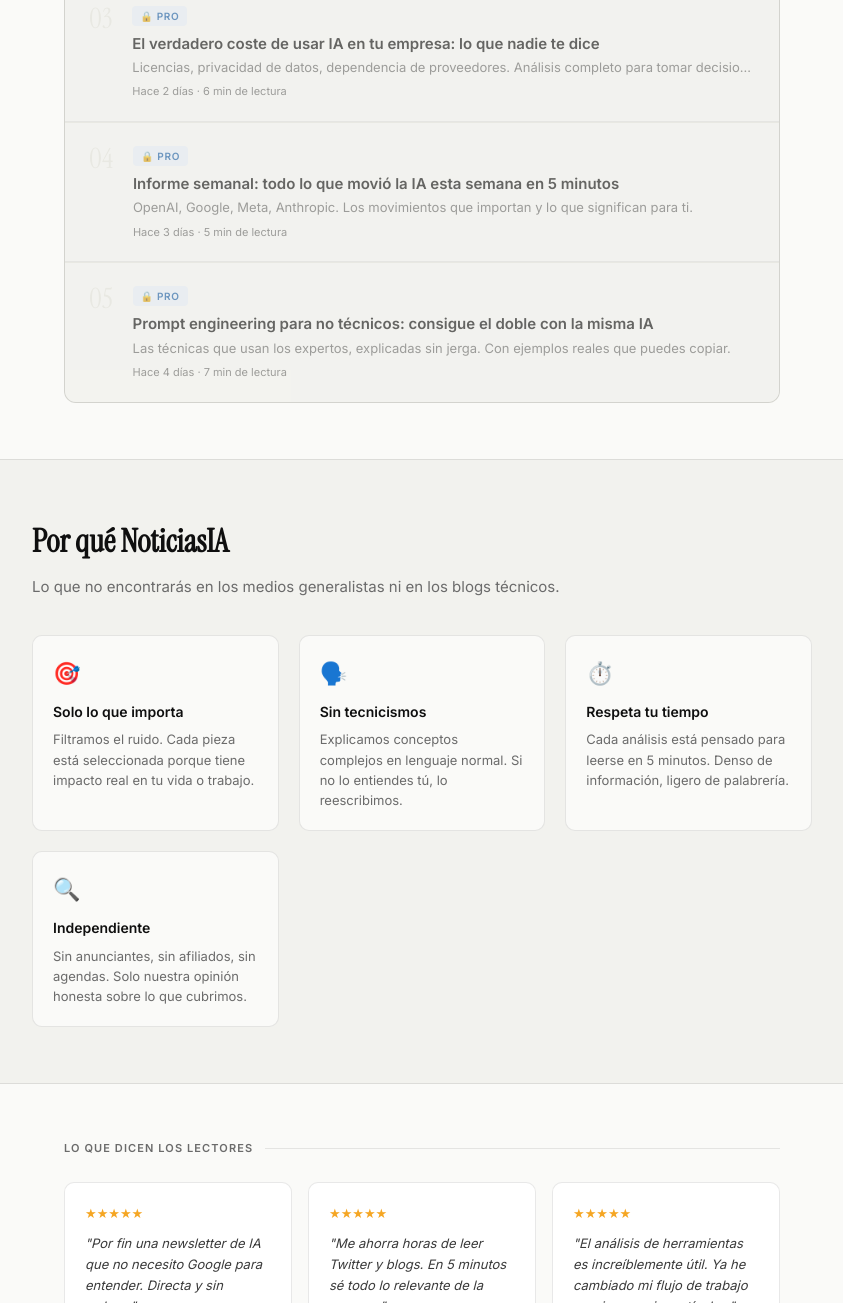
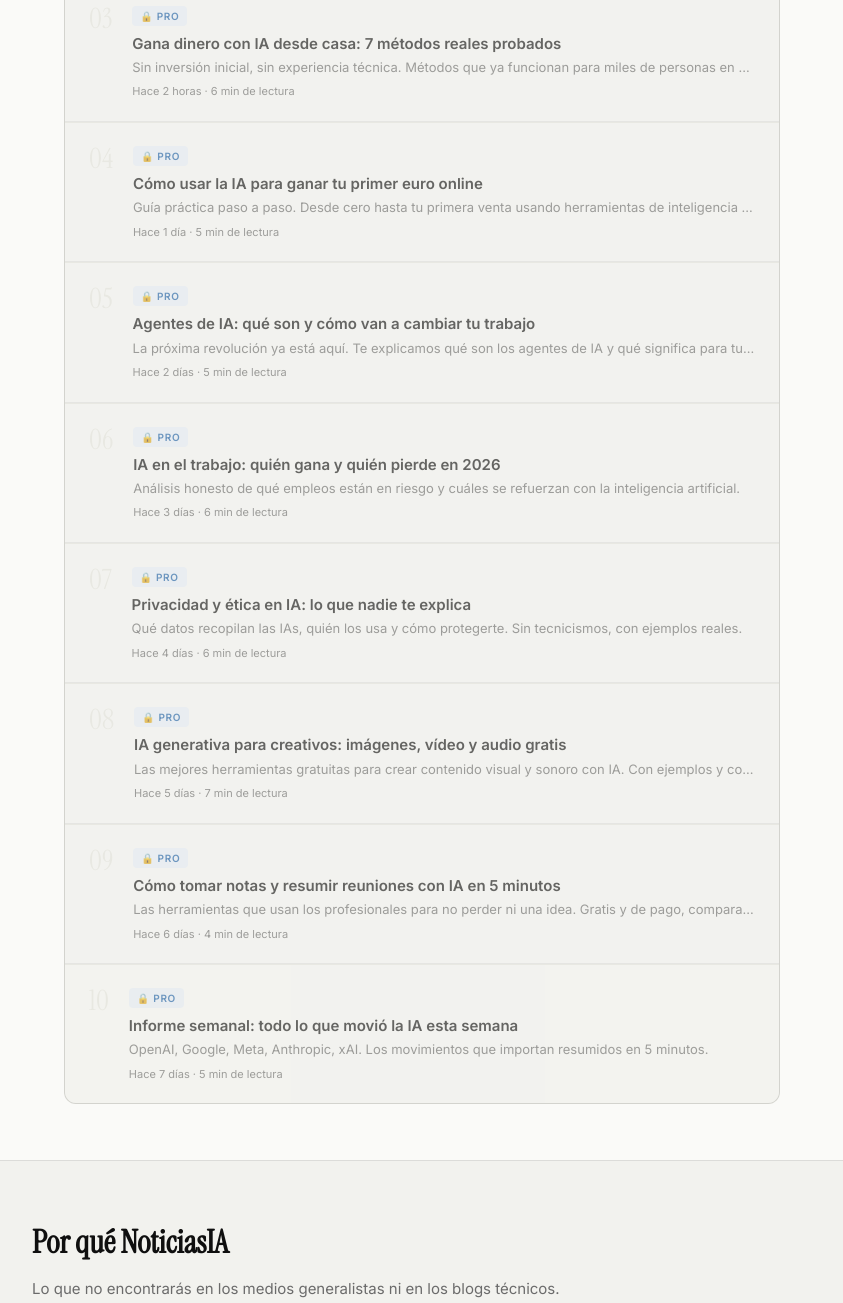
Before and after one commit to reivax2/intelibrief-frontend, a plain HTML site: page index.html in a window 1280 px wide. Shown: the part 1155-2458 px from the top of the page, without its empty margins (218-1061 px from the left). Drawn offline with Linux system fonts and the light colour scheme; a script that the page names is missing.

Commit message:
Update index.html

```diff
--- a/index.html
+++ b/index.html
@@ -275,7 +275,7 @@ footer{border-top:1px solid var(--border);padding:24px 32px;display:flex;align-i
       <div class="art-num">01</div>
       <div class="art-body">
         <div class="art-tag tag-free">✓ Gratis</div>
-        <div class="art-title">ChatGPT, Gemini o Claude: ¿cuál te conviene usar en 2025?</div>
+        <div class="art-title">ChatGPT, Gemini o Claude: ¿cuál te conviene usar en 2026?</div>
         <div class="art-excerpt">Comparativa honesta de los tres grandes. Sin publicidad, sin afiliados. Solo lo que necesitas saber para elegir.</div>
         <div class="art-meta">Hace 1 hora · 4 min de lectura</div>
       </div>
@@ -293,27 +293,72 @@ footer{border-top:1px solid var(--border);padding:24px 32px;display:flex;align-i
       <div class="art-num">03</div>
       <div class="art-body">
         <div class="art-tag tag-pro">🔒 Pro</div>
-        <div class="art-title">El verdadero coste de usar IA en tu empresa: lo que nadie te dice</div>
-        <div class="art-excerpt">Licencias, privacidad de datos, dependencia de proveedores. Análisis completo para tomar decisiones informadas.</div>
-        <div class="art-meta">Hace 2 días · 6 min de lectura</div>
+        <div class="art-title">Gana dinero con IA desde casa: 7 métodos reales probados</div>
+        <div class="art-excerpt">Sin inversión inicial, sin experiencia técnica. Métodos que ya funcionan para miles de personas en 2026.</div>
+        <div class="art-meta">Hace 2 horas · 6 min de lectura</div>
       </div>
     </div>
     <div class="art locked" onclick="showPaywall()">
       <div class="art-num">04</div>
       <div class="art-body">
         <div class="art-tag tag-pro">🔒 Pro</div>
-        <div class="art-title">Informe semanal: todo lo que movió la IA esta semana en 5 minutos</div>
-        <div class="art-excerpt">OpenAI, Google, Meta, Anthropic. Los movimientos que importan y lo que significan para ti.</div>
-        <div class="art-meta">Hace 3 días · 5 min de lectura</div>
+        <div class="art-title">Cómo usar la IA para ganar tu primer euro online</div>
+        <div class="art-excerpt">Guía práctica paso a paso. Desde cero hasta tu primera venta usando herramientas de inteligencia artificial.</div>
+        <div class="art-meta">Hace 1 día · 5 min de lectura</div>
       </div>
     </div>
     <div class="art locked" onclick="showPaywall()">
       <div class="art-num">05</div>
       <div class="art-body">
         <div class="art-tag tag-pro">🔒 Pro</div>
-        <div class="art-title">Prompt engineering para no técnicos: consigue el doble con la misma IA</div>
-        <div class="art-excerpt">Las técnicas que usan los expertos, explicadas sin jerga. Con ejemplos reales que puedes copiar.</div>
-        <div class="art-meta">Hace 4 días · 7 min de lectura</div>
+        <div class="art-title">Agentes de IA: qué son y cómo van a cambiar tu trabajo</div>
+        <div class="art-excerpt">La próxima revolución ya está aquí. Te explicamos qué son los agentes de IA y qué significa para tu empleo.</div>
+        <div class="art-meta">Hace 2 días · 5 min de lectura</div>
+      </div>
+    </div>
+    <div class="art locked" onclick="showPaywall()">
+      <div class="art-num">06</div>
+      <div class="art-body">
+        <div class="art-tag tag-pro">🔒 Pro</div>
+        <div class="art-title">IA en el trabajo: quién gana y quién pierde en 2026</div>
+        <div class="art-excerpt">Análisis honesto de qué empleos están en riesgo y cuáles se refuerzan con la inteligencia artificial.</div>
+        <div class="art-meta">Hace 3 días · 6 min de lectura</div>
+      </div>
+    </div>
+    <div class="art locked" onclick="showPaywall()">
+      <div class="art-num">07</div>
+      <div class="art-body">
+        <div class="art-tag tag-pro">🔒 Pro</div>
+        <div class="art-title">Privacidad y ética en IA: lo que nadie te explica</div>
+        <div class="art-excerpt">Qué datos recopilan las IAs, quién los usa y cómo protegerte. Sin tecnicismos, con ejemplos reales.</div>
+        <div class="art-meta">Hace 4 días · 6 min de lectura</div>
+      </div>
+    </div>
+    <div class="art locked" onclick="showPaywall()">
+      <div class="art-num">08</div>
+      <div class="art-body">
+        <div class="art-tag tag-pro">🔒 Pro</div>
+        <div class="art-title">IA generativa para creativos: imágenes, vídeo y audio gratis</div>
+        <div class="art-excerpt">Las mejores herramientas gratuitas para crear contenido visual y sonoro con IA. Con ejemplos y comparativas.</div>
+        <div class="art-meta">Hace 5 días · 7 min de lectura</div>
+      </div>
+    </div>
+    <div class="art locked" onclick="showPaywall()">
+      <div class="art-num">09</div>
+      <div class="art-body">
+        <div class="art-tag tag-pro">🔒 Pro</div>
+        <div class="art-title">Cómo tomar notas y resumir reuniones con IA en 5 minutos</div>
+        <div class="art-excerpt">Las herramientas que usan los profesionales para no perder ni una idea. Gratis y de pago, comparadas.</div>
+        <div class="art-meta">Hace 6 días · 4 min de lectura</div>
+      </div>
+    </div>
+    <div class="art locked" onclick="showPaywall()">
+      <div class="art-num">10</div>
+      <div class="art-body">
+        <div class="art-tag tag-pro">🔒 Pro</div>
+        <div class="art-title">Informe semanal: todo lo que movió la IA esta semana</div>
+        <div class="art-excerpt">OpenAI, Google, Meta, Anthropic, xAI. Los movimientos que importan resumidos en 5 minutos.</div>
+        <div class="art-meta">Hace 7 días · 5 min de lectura</div>
       </div>
     </div>
   </div>
@@ -390,12 +435,12 @@ const stripe=Stripe(STRIPE_KEY);
 
 const ARTICLES=[
   {
-    title:'ChatGPT, Gemini o Claude: ¿cuál te conviene usar en 2025?',
-    prompt:'Escribe un análisis periodístico de 350 palabras en español comparando ChatGPT, Gemini y Claude como asistentes de IA para uso cotidiano en 2025. Para cada uno: puntos fuertes, puntos débiles y para quién es ideal. Tono directo y honesto, sin publicidad. Sin asteriscos ni markdown, solo párrafos de texto plano.'
+    title:'ChatGPT, Gemini o Claude: ¿cuál te conviene usar en 2026?',
+    prompt:'Escribe un análisis periodístico de 350 palabras en español comparando ChatGPT, Gemini y Claude como asistentes de IA para uso cotidiano en 2026. Para cada uno: puntos fuertes, puntos débiles y para quién es ideal. Tono directo y honesto, sin publicidad. Sin asteriscos ni markdown, solo párrafos de texto plano.'
   },
   {
     title:'5 tareas del trabajo que ya puedes automatizar con IA hoy mismo',
-    prompt:'Escribe un artículo práctico de 350 palabras en español sobre 5 tareas laborales cotidianas que se pueden automatizar con herramientas de IA gratuitas en 2025. Para cada tarea: qué herramienta usar y cómo. Tono práctico y directo. Sin asteriscos ni markdown, solo párrafos de texto plano.'
+    prompt:'Escribe un artículo práctico de 350 palabras en español sobre 5 tareas laborales cotidianas que se pueden automatizar con herramientas de IA gratuitas en 2026. Para cada tarea: qué herramienta usar y cómo. Tono práctico y directo. Sin asteriscos ni markdown, solo párrafos de texto plano.'
   }
 ];
 
```
